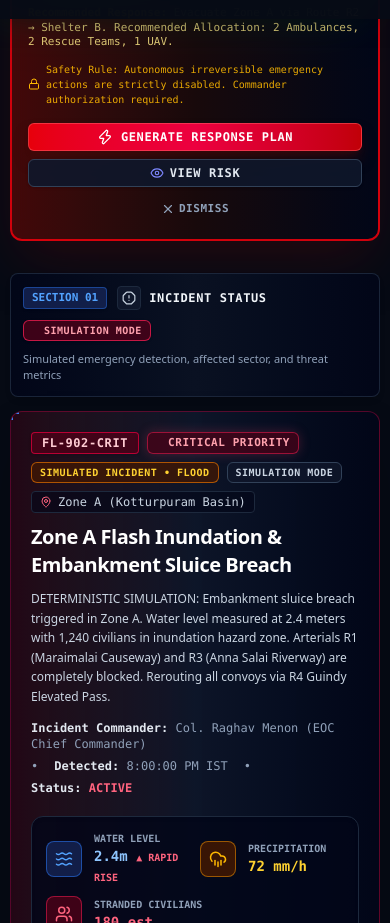
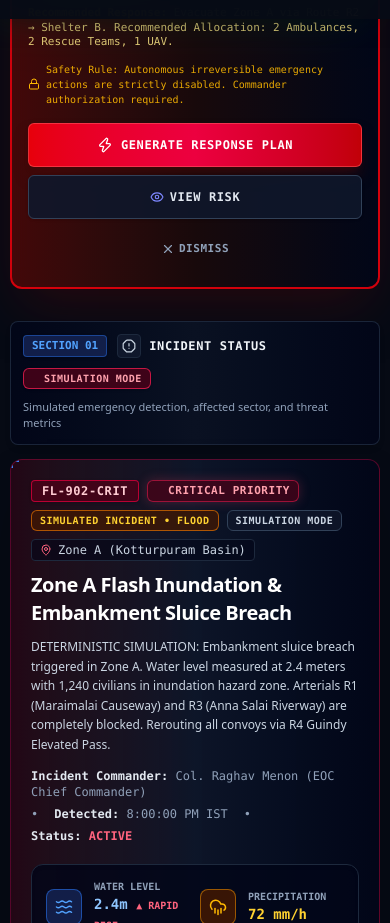
Before and after one commit to Jaswant-Karun/RESQNET, a Next.js app: page /dashboard in a window 390 px wide. Shown: the part 825-1748 px from the top of the page. Built offline with nearby package versions, Linux system fonts and the light colour scheme; no server answers.

Commit message:
STEP 28 — Improve mobile UI

```diff
--- a/src/components/dashboard/CriticalRiskAlertBanner.tsx
+++ b/src/components/dashboard/CriticalRiskAlertBanner.tsx
@@ -320,7 +320,7 @@ export function CriticalRiskAlertBanner() {
               size="sm"
               onClick={handleGenerateResponsePlan}
               disabled={isGeneratingPlan}
-              className="bg-gradient-to-r from-red-600 via-rose-600 to-red-700 hover:from-red-500 hover:to-rose-600 text-white font-mono text-xs font-black uppercase tracking-wider py-2.5 px-4 shadow-lg shadow-red-950/60 cursor-pointer flex items-center justify-center gap-2 border border-red-400/50"
+              className="bg-gradient-to-r from-red-600 via-rose-600 to-red-700 hover:from-red-500 hover:to-rose-600 text-white font-mono text-xs font-black uppercase tracking-wider min-h-[44px] px-4 shadow-lg shadow-red-950/60 cursor-pointer flex items-center justify-center gap-2 border border-red-400/50 touch-manipulation"
             >
               <Zap className={`h-4 w-4 ${isGeneratingPlan ? "animate-spin" : ""}`} />
               <span>{isGeneratingPlan ? "Generating Plan..." : "GENERATE RESPONSE PLAN"}</span>
@@ -331,7 +331,7 @@ export function CriticalRiskAlertBanner() {
               size="sm"
               variant="outline"
               onClick={handleViewRisk}
-              className="bg-slate-900/90 hover:bg-slate-800 border-slate-700 text-slate-200 hover:text-white font-mono text-xs font-bold uppercase tracking-wider py-2 px-3 cursor-pointer flex items-center justify-center gap-1.5"
+              className="bg-slate-900/90 hover:bg-slate-800 border-slate-700 text-slate-200 hover:text-white font-mono text-xs font-bold uppercase tracking-wider min-h-[44px] px-3.5 cursor-pointer flex items-center justify-center gap-1.5 touch-manipulation"
             >
               <Eye className="h-3.5 w-3.5 text-indigo-400" />
               <span>VIEW RISK</span>
@@ -342,7 +342,7 @@ export function CriticalRiskAlertBanner() {
               size="sm"
               variant="ghost"
               onClick={handleDismiss}
-              className="text-slate-400 hover:text-slate-200 font-mono text-[11px] font-semibold uppercase tracking-wider py-1.5 px-3 cursor-pointer flex items-center justify-center gap-1"
+              className="text-slate-400 hover:text-slate-200 font-mono text-[11px] font-semibold uppercase tracking-wider min-h-[44px] px-3 cursor-pointer flex items-center justify-center gap-1 touch-manipulation"
             >
               <X className="h-3.5 w-3.5" />
               <span>DISMISS</span>
```
